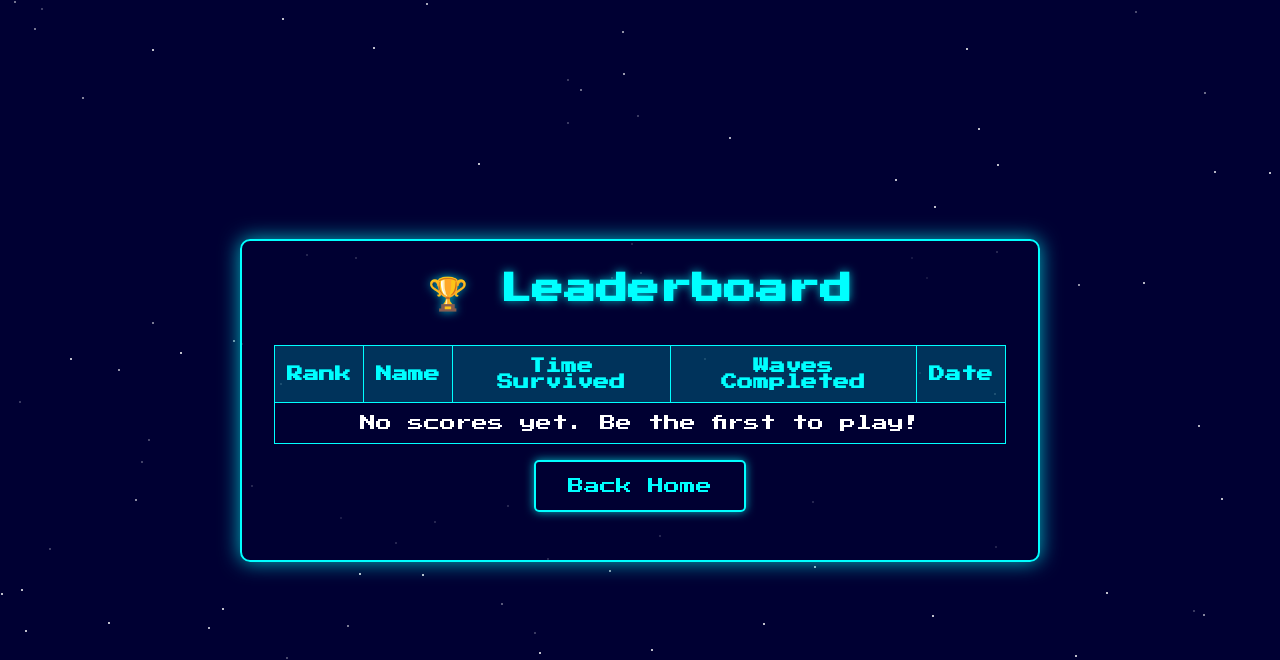
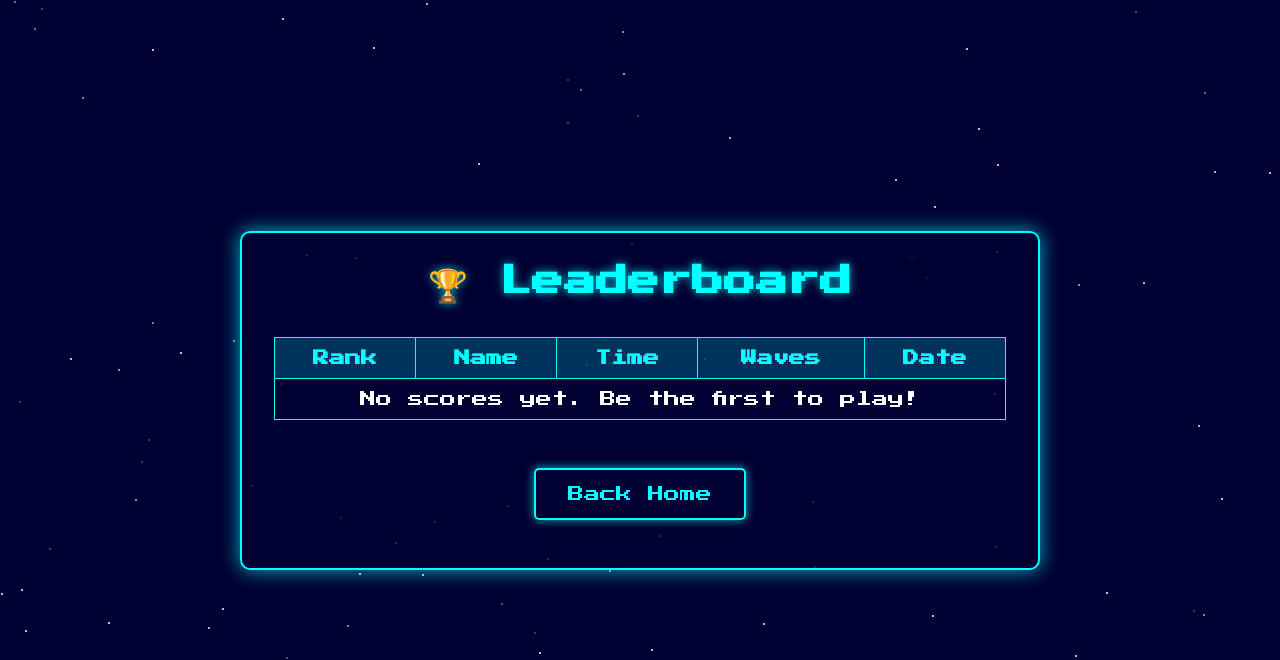
Before and after one commit to mehtahrishi/Emoji-Rumble, a Flask app: page /leaderboard in a window 1280 px wide. Shown: the top 660 px of the page. Run offline with Flask 3, Linux system fonts and the light colour scheme; data that the repository does not hold is empty.

Commit message:
Update leaderboard.html

```diff
--- a/templates/leaderboard.html
+++ b/templates/leaderboard.html
@@ -2,7 +2,7 @@
 <html lang="en">
 <head>
     <meta charset="UTF-8">
-    <meta name="viewport" content="width=device-width, initial-scale=1.0">
+    <meta name="viewport" content="width=device-width, initial-scale=1.0, maximum-scale=1.0, user-scalable=no">
     <title>Emoji Rumble - Leaderboard</title>
     <link rel="stylesheet" href="{{ url_for('static', filename='css/style.css') }}">
 </head>
@@ -13,13 +13,14 @@
         <div class="leaderboard">
             <h1>🏆 Leaderboard</h1>
 
+            <div class="table-container">
                 <table id="leaderboard-table">
                     <thead>
                         <tr>
                             <th>Rank</th>
                             <th>Name</th>
-                        <th>Time Survived</th>
-                        <th>Waves Completed</th>
+                            <th>Time</th>
+                            <th>Waves</th>
                             <th>Date</th>
                         </tr>
                     </thead>
@@ -30,6 +31,7 @@
                         </tr>
                     </tbody>
                 </table>
+            </div>
 
             <button id="home-btn" class="btn glow-btn">Back Home</button>
         </div>
```
Lines whose indentation alone changed are shown as unchanged.
